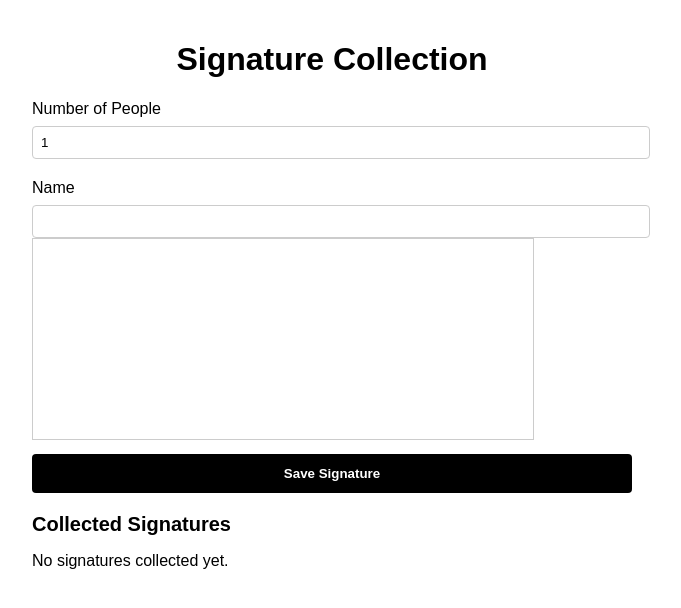
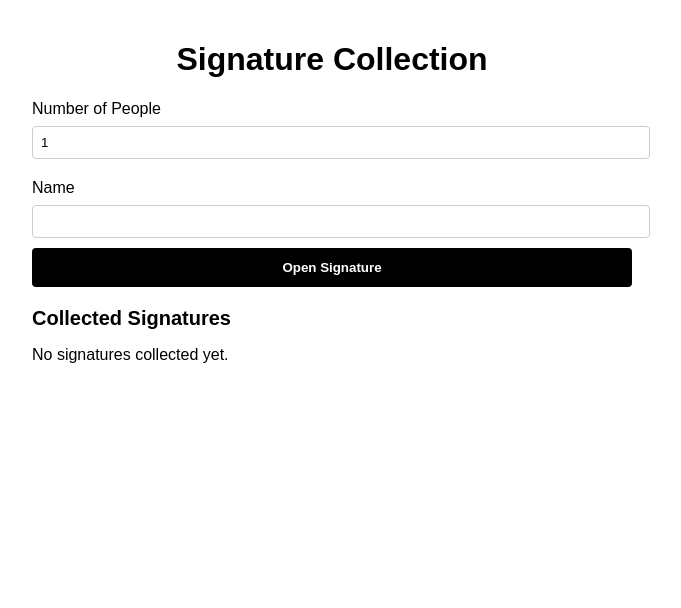
Before and after one commit to Aryan-Motwani/harmony, a React (Create React App) app: page / in a window 1280 px wide. Shown: the top 608 px of the page, without its empty margins (308-989 px from the left). Built offline with nearby package versions, Linux system fonts and the light colour scheme.

Commit message:
sign popup

```diff
--- a/package.json
+++ b/package.json
@@ -14,6 +14,7 @@
     "clsx": "^2.1.1",
     "react": "^18.3.1",
     "react-dom": "^18.3.1",
+    "react-modal": "^3.16.1",
     "react-scripts": "5.0.1",
     "tailwindcss-animate": "^1.0.7",
     "web-vitals": "^2.1.4"
--- a/src/App.js
+++ b/src/App.js
@@ -1,9 +1,15 @@
 import React, { useState, useRef } from 'react';
+import Modal from 'react-modal';
+
+// Set app element for accessibility
+Modal.setAppElement('#root'); // Adjust based on your app's root element
 
 export default function SignatureCollection() {
   const [numPeople, setNumPeople] = useState(1);
+  const [people, setPeople] = useState([{ name: '', signature: null }]);
   const [signatures, setSignatures] = useState([]);
-  const [people, setPeople] = useState([{ name: '', signature: null }]);
+  const [isModalOpen, setIsModalOpen] = useState(false);
+  const [currentPersonIndex, setCurrentPersonIndex] = useState(null);
   const canvasRefs = useRef([]);
 
   const handleNumPeopleChange = (e) => {
@@ -19,43 +25,43 @@ export default function SignatureCollection() {
     setPeople(newPeople);
   };
 
-  const isDrawing = useRef(Array(numPeople).fill(false));
-  const lastX = useRef(Array(numPeople).fill(0));
-  const lastY = useRef(Array(numPeople).fill(0));
+  const isDrawing = useRef(false);
+  const lastX = useRef(0);
+  const lastY = useRef(0);
 
-  const startDrawing = (index, x, y) => {
-    const canvas = canvasRefs.current[index];
+  const startDrawing = (x, y) => {
+    const canvas = canvasRefs.current[currentPersonIndex];
     const ctx = canvas.getContext('2d');
     ctx.lineWidth = 2;
     ctx.lineCap = 'round';
     ctx.strokeStyle = 'black';
     ctx.beginPath();
     ctx.moveTo(x, y);
-    isDrawing.current[index] = true;
+    isDrawing.current = true;
   };
 
-  const draw = (index, x, y) => {
-    if (!isDrawing.current[index]) return;
-    const canvas = canvasRefs.current[index];
+  const draw = (x, y) => {
+    if (!isDrawing.current) return;
+    const canvas = canvasRefs.current[currentPersonIndex];
     const ctx = canvas.getContext('2d');
     ctx.lineTo(x, y);
     ctx.stroke();
   };
 
-  const handleMouseDown = (index, e) => {
-    const rect = canvasRefs.current[index].getBoundingClientRect();
+  const handleMouseDown = (e) => {
+    const rect = canvasRefs.current[currentPersonIndex].getBoundingClientRect();
     const x = e.clientX - rect.left;
     const y = e.clientY - rect.top;
-    startDrawing(index, x, y);
+    startDrawing(x, y);
 
     const mouseMoveHandler = (e) => {
       const x = e.clientX - rect.left;
       const y = e.clientY - rect.top;
-      draw(index, x, y);
+      draw(x, y);
     };
 
     const mouseUpHandler = () => {
-      isDrawing.current[index] = false;
+      isDrawing.current = false;
       window.removeEventListener('mousemove', mouseMoveHandler);
       window.removeEventListener('mouseup', mouseUpHandler);
     };
@@ -64,39 +70,45 @@ export default function SignatureCollection() {
     window.addEventListener('mouseup', mouseUpHandler);
   };
 
-  const handleTouchStart = (index, e) => {
+  const handleTouchStart = (e) => {
     e.preventDefault(); // Prevent scrolling when drawing
-    const rect = canvasRefs.current[index].getBoundingClientRect();
+    const rect = canvasRefs.current[currentPersonIndex].getBoundingClientRect();
     const touch = e.touches[0];
     const x = touch.clientX - rect.left;
     const y = touch.clientY - rect.top;
-    startDrawing(index, x, y);
+    startDrawing(x, y);
   };
 
-  const handleTouchMove = (index, e) => {
+  const handleTouchMove = (e) => {
     e.preventDefault(); // Prevent scrolling when drawing
-    const rect = canvasRefs.current[index].getBoundingClientRect();
+    const rect = canvasRefs.current[currentPersonIndex].getBoundingClientRect();
     const touch = e.touches[0];
     const x = touch.clientX - rect.left;
     const y = touch.clientY - rect.top;
-    draw(index, x, y);
+    draw(x, y);
   };
 
-  const handleTouchEnd = (index) => {
-    isDrawing.current[index] = false;
+  const handleTouchEnd = () => {
+    isDrawing.current = false;
   };
 
-  const handleSaveSignature = (index) => {
-    const canvas = canvasRefs.current[index];
+  const handleOpenSignature = (index) => {
+    setCurrentPersonIndex(index);
+    setIsModalOpen(true);
+  };
+
+  const handleSaveSignature = () => {
+    const canvas = canvasRefs.current[currentPersonIndex];
     const dataURL = canvas.toDataURL();
     const newSignatures = [...signatures];
-    newSignatures[index] = { name: people[index].name, signature: dataURL };
+    newSignatures[currentPersonIndex] = { name: people[currentPersonIndex].name, signature: dataURL };
     setSignatures(newSignatures);
-    clearCanvas(index);
+    clearCanvas();
+    setIsModalOpen(false);
   };
 
-  const clearCanvas = (index) => {
-    const canvas = canvasRefs.current[index];
+  const clearCanvas = () => {
+    const canvas = canvasRefs.current[currentPersonIndex];
     const ctx = canvas.getContext('2d');
     ctx.clearRect(0, 0, canvas.width, canvas.height);
   };
@@ -139,24 +151,10 @@ export default function SignatureCollection() {
             required
           />
 
-          <canvas
-            ref={(el) => (canvasRefs.current[index] = el)}
-            onMouseDown={(e) => handleMouseDown(index, e)}
-            onTouchStart={(e) => handleTouchStart(index, e)}
-            onTouchMove={(e) => handleTouchMove(index, e)}
-            onTouchEnd={() => handleTouchEnd(index)}
-            width="500"
-            height="200"
+          <button
+            onClick={() => handleOpenSignature(index)}
             style={{
-              border: '1px solid #ccc',
-              marginBottom: '10px',
-              cursor: 'crosshair',
-            }}
-          />
-
-          <button
-            onClick={() => handleSaveSignature(index)}
-            style={{
+              marginTop: '10px',
               width: '100%',
               padding: '12px',
               backgroundColor: 'black',
@@ -167,7 +165,7 @@ export default function SignatureCollection() {
               fontWeight: 'bold',
             }}
           >
-            Save Signature
+            Open Signature
           </button>
         </div>
       ))}
@@ -187,6 +185,56 @@ export default function SignatureCollection() {
           <p>No signatures collected yet.</p>
         )}
       </div>
+
+      {/* Signature Modal */}
+      <Modal
+        isOpen={isModalOpen}
+        onRequestClose={() => setIsModalOpen(false)}
+        style={{
+          content: {
+            top: '50%',
+            left: '50%',
+            right: 'auto',
+            bottom: 'auto',
+            transform: 'translate(-50%, -50%)',
+            width: '500px',
+            height: '300px',
+          },
+        }}
+      >
+        <h2 style={{ textAlign: 'center' }}>Sign Here</h2>
+        <canvas
+          ref={(el) => (canvasRefs.current[currentPersonIndex] = el)}
+          onMouseDown={handleMouseDown}
+          onTouchStart={handleTouchStart}
+          onTouchMove={handleTouchMove}
+          onTouchEnd={handleTouchEnd}
+          width="400"
+          height="200"
+          style={{
+            border: '1px solid #ccc',
+            cursor: 'crosshair',
+            margin: '10px auto',
+          }}
+        />
+        <div style={{ textAlign: 'center', marginTop: '10px' }}>
+          <button
+            onClick={handleSaveSignature}
+            style={{
+              width: '100%',
+              padding: '12px',
+              backgroundColor: 'black',
+              color: 'white',
+              border: 'none',
+              borderRadius: '4px',
+              cursor: 'pointer',
+              fontWeight: 'bold',
+            }}
+          >
+            Save Signature
+          </button>
+        </div>
+      </Modal>
     </div>
   );
 }
```
Also changed, not shown: 1 other file (tests, documents, lock files or other folders).
